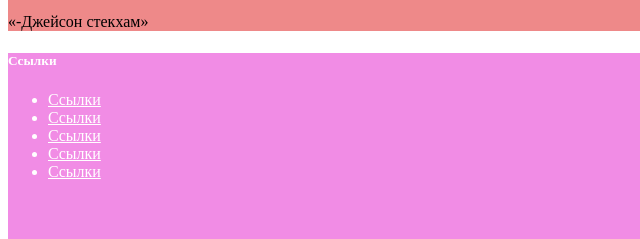
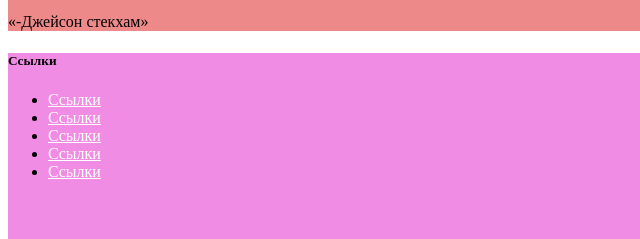
Before and after one commit to siriuss5/homgou, a plain HTML site: page html-20dz/index.html in a window 1280 px wide. Shown: the part 928-1167 px from the top of the page, 0-640 px from the left. Drawn offline with Linux system fonts and the light colour scheme.

Commit message:
Update index.html

```diff
--- a/html-20dz/index.html
+++ b/html-20dz/index.html
@@ -15,10 +15,6 @@
 
         .w2 {
             background: #ee8989;
-        }
-
-        .w3 {
-            color: #fff     ;
         }
 
         footer {
```
